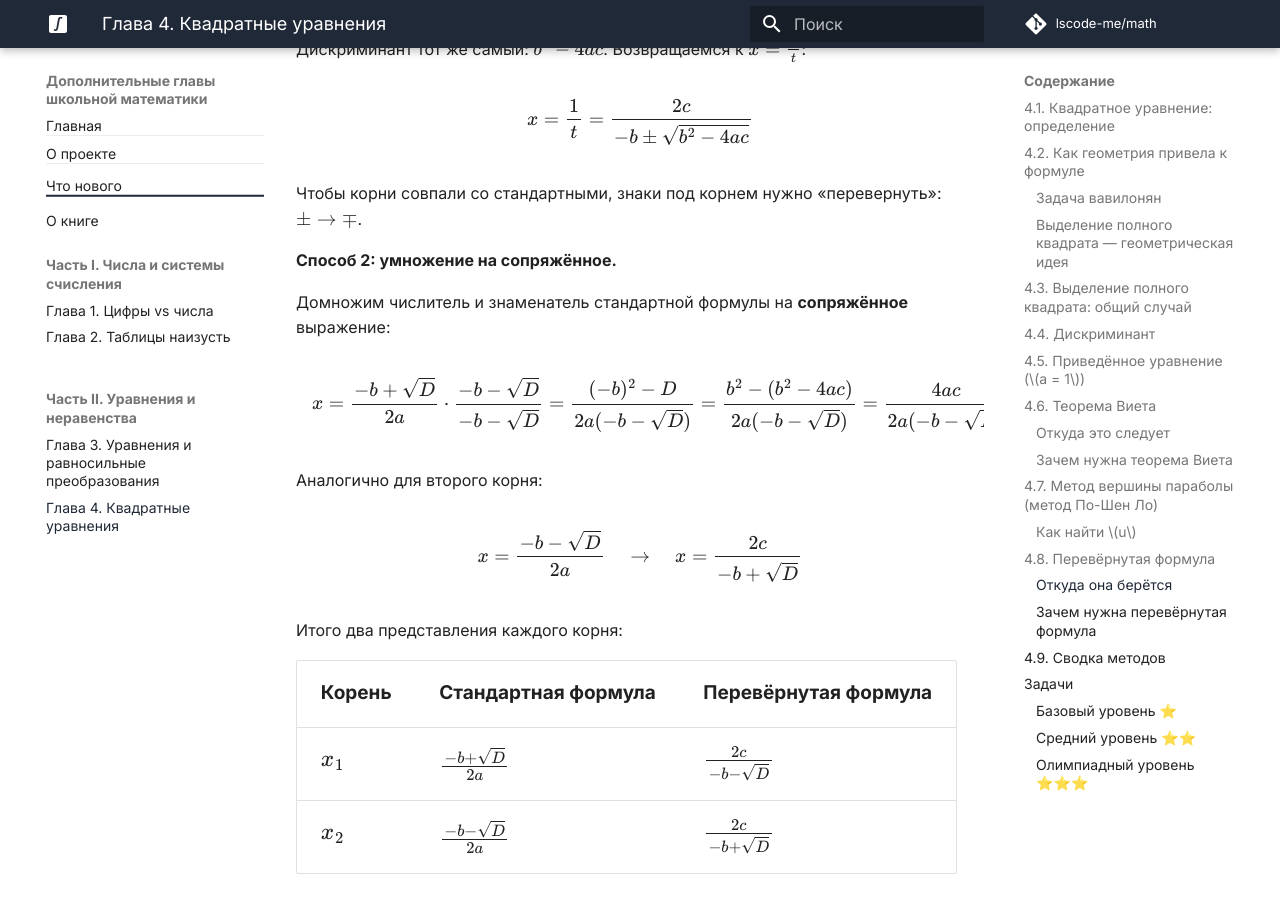
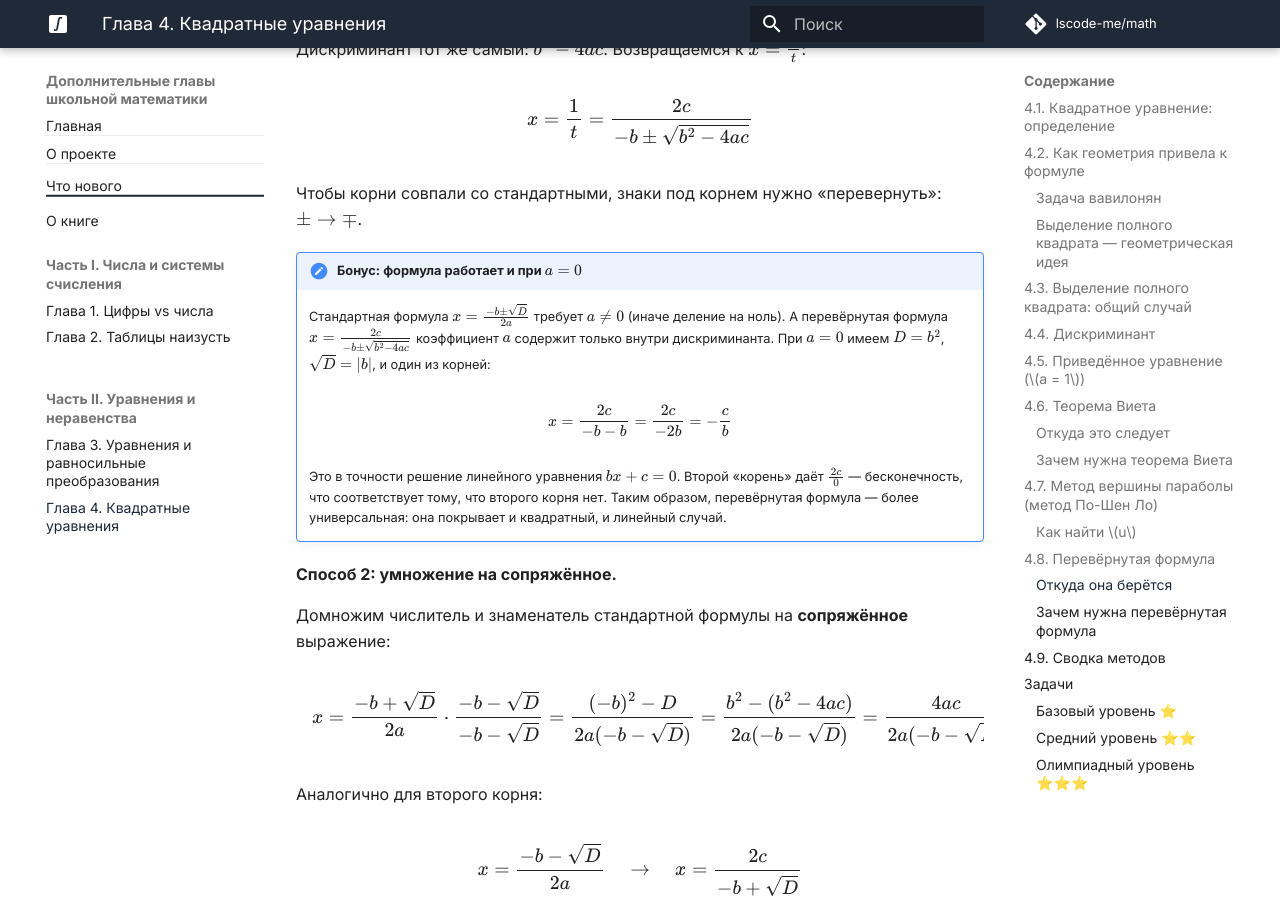
Before and after one commit to lscode-me/math, an MkDocs documentation site: the page built from docs/chapters/ch2/04-quadratic.md, in a window 1280 px wide and 900 px high, scrolled down 8066 px. Built offline with MkDocs 1.6.1 and Material for MkDocs 9.7.7, drawn with Linux system fonts in a browser that asks for light colours; comment, search, counter and statistics services are not loaded.

Commit message:
Глава 4.8: перевёрнутая формула работает и при a=0

```diff
--- a/docs/chapters/ch2/04-quadratic.md
+++ b/docs/chapters/ch2/04-quadratic.md
@@ -263,6 +263,13 @@ $$x = \frac{1}{t} = \frac{2c}{-b \pm \sqrt{b^2 - 4ac}}$$
 
 Чтобы корни совпали со стандартными, знаки под корнем нужно «перевернуть»: $\pm \to \mp$.
 
+!!! note "Бонус: формула работает и при $a = 0$"
+    Стандартная формула $x = \frac{-b \pm \sqrt{D}}{2a}$ требует $a \neq 0$ (иначе деление на ноль). А перевёрнутая формула $x = \frac{2c}{-b \pm \sqrt{b^2 - 4ac}}$ коэффициент $a$ содержит только внутри дискриминанта. При $a = 0$ имеем $D = b^2$, $\sqrt{D} = |b|$, и один из корней:
+
+    $$x = \frac{2c}{-b - b} = \frac{2c}{-2b} = -\frac{c}{b}$$
+
+    Это в точности решение линейного уравнения $bx + c = 0$. Второй «корень» даёт $\frac{2c}{0}$ — бесконечность, что соответствует тому, что второго корня нет. Таким образом, перевёрнутая формула — более универсальная: она покрывает и квадратный, и линейный случай.
+
 **Способ 2: умножение на сопряжённое.**
 
 Домножим числитель и знаменатель стандартной формулы на **сопряжённое** выражение:
```
